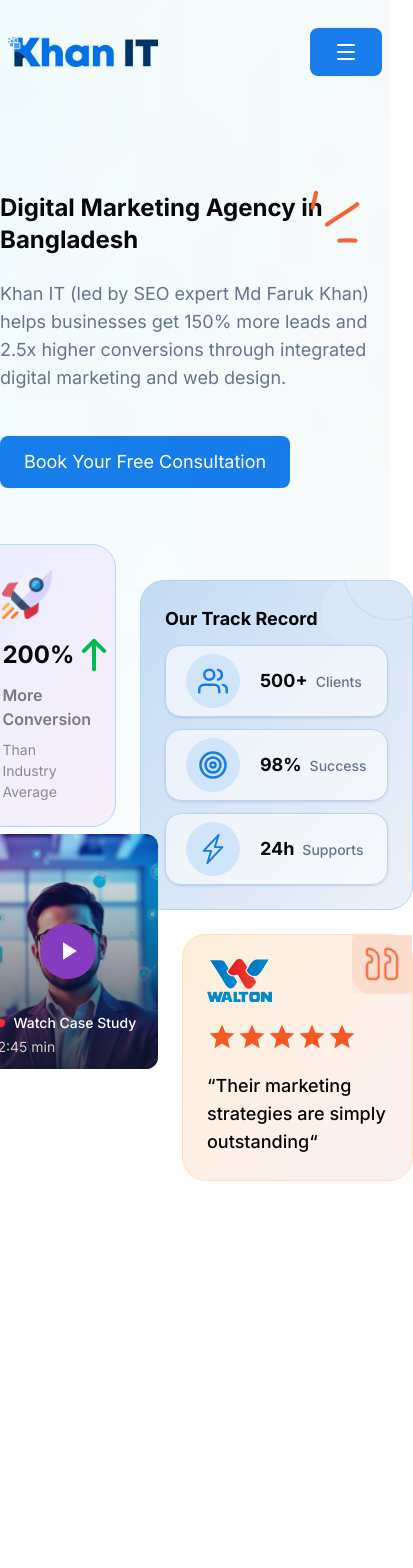
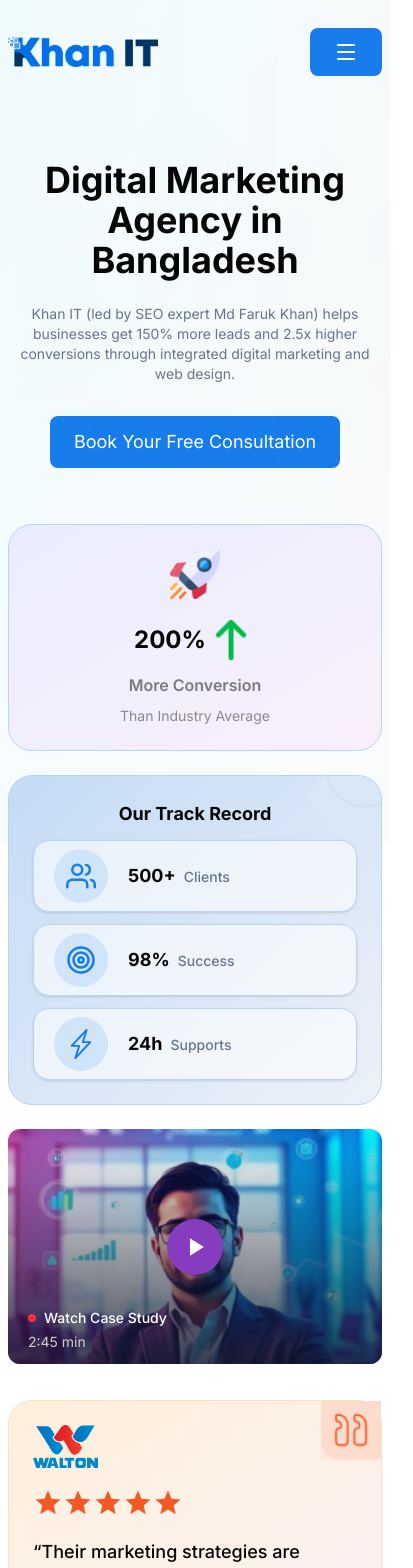
Before and after one commit to khalidhossain5000/khan-it-website-framework-part, a Next.js app: page / in a window 390 px wide. Shown: the top 1568 px of the page, 413 px wide, since content can reach past the window. Before the commit the page ends 1181 px from the top, so only its background shows below. Built offline with nearby package versions, Linux system fonts and the light colour scheme.

Commit message:
banner section responsive done

```diff
--- a/src/Components/Home/Banner/Banner.jsx
+++ b/src/Components/Home/Banner/Banner.jsx
@@ -33,38 +33,41 @@ const statsData = [
 ];
 const Banner = () => {
   return (
-    <section className="h-screen bg-cover bg-center py-48"   style={{
+    <section className="h-screen bg-cover bg-center py-40 lg:py-48 px-2 lg:px-4"   style={{
     backgroundImage: `url(${bgImg.src})`,
   }}>
       <div className="container mx-auto flex flex-col justify-between lg:flex-row items-center gap-14">
         {/* right side ttitle and usbtitle container */}
-        <div className="title-subtitle lg:flex-1 ">
+        <div className="title-subtitle lg:flex-1 text-center lg:text-left">
           <div className="titles relative">
-            <h1 className="text-2xl xl:text-[80px] font-dmSans font-bold lg:font-extrabold text-[#060606]">
+            <h1 className="text-4xl md:text-6xl lg:text-5xl xl:text-[80px] font-dmSans font-bold lg:font-extrabold text-[#060606]">
               Digital Marketing Agency in Bangladesh
             </h1>
-            <img src={titleShape.src} alt="title-shape-frame" className="absolute -top-2 right-6"/>
+            <img src={titleShape.src} alt="title-shape-frame" className="hidden lg:absolute -top-2 right-6"/>
           </div>
-          <p className="text-[#65758B] font-normal font-inter text-lg max-w-2xl py-6 mb-5">
+          <p className="text-[#65758B] font-normal font-inter text-sm xl:text-lg max-w-2xl py-6 mb-2 lg:mb-5 mx-auto lg:mx-0">
             Khan IT (led by SEO expert Md Faruk Khan) helps businesses get 150%
             more leads and 2.5x higher conversions through integrated digital
             marketing and web design.
           </p>
-          <Button className={`text-lg `}>Book Your Free Consultation</Button>
+          <div className="text-center">
+            <Button className={`text-lg mx-auto lg:mx-0`}>Book Your Free Consultation</Button>
+          </div>
         </div>
         {/* left side card container */}
         <div className="card-container lg:flex-1">
           {/* card1 and two contaienr */}
-          <div className="card-icontainer flex gap-6 items-center">
+          <div className="card-icontainer lg:flex gap-6 items-center">
             {/* cardi */}
-            <div className="cardi self-start bg-linear-to-br from-[#eaedff] to-[#f9effb] p-6 rounded-3xl border border-[#B4D5F9] space-y-2 flex-1">
+            <div className="cardi self-start bg-linear-to-br from-[#eaedff] to-[#f9effb] p-6 rounded-3xl border border-[#B4D5F9] space-y-2 lg:flex-1 text-center lg:text-left">
               <Image
                 src={rocketImg}
                 alt="Rocket image"
                 width={50}
                 height={50}
+                className="mx-auto lg:mx-0"
               />
-              <div className="text and icon flex items-center pt-2 xl:pt-4">
+              <div className="text and icon flex items-center justify-center lg:justify-start pt-2 xl:pt-4">
                 <h2 className="text-2xl md:text-3xl lg:text-4xl xl:text-5xl text-text-primary font-bold">
                   200%
                 </h2>
@@ -79,13 +82,13 @@ const Banner = () => {
             </div>
 
             {/* card-ii */}
-            <div className="relative  flex-1 cardii bg-linear-to-br from-[#C4DBF5] to-[#ECF1F8] p-6 rounded-3xl border border-[#B4D5F9] translate-y-9 mb-6">
-              <h2 className="text-lg font-bold text-text-primary">
+            <div className="relative  flex-1 cardii bg-linear-to-br from-[#C4DBF5] to-[#ECF1F8] p-6 rounded-3xl border border-[#B4D5F9] lg:translate-y-9 mb-6 mt-6 lg:mt-0">
+              <h2 className="text-lg font-bold text-text-primary text-center lg:text-left">
                 Our Track Record
               </h2>
 
               <div className="shape bg-[#dae7f6] absolute top-0 right-0 rounded-3xl">
-                <Image src={shape} alt="walton logo" width={90} height={50} />
+                <Image src={shape} alt="walton logo" width={90} height={50} className="w-18 lg:w-22"/>
               </div>
               {/* list- */}
 
@@ -108,9 +111,9 @@ const Banner = () => {
             </div>
           </div>
           {/* card 3 and 4 container */}
-          <div className="card-3-4-conatiner flex items-center gap-6">
+          <div className="card-3-4-conatiner lg:flex items-center gap-6">
             {/* card-iii */}
-            <div className="cardiii flex-1 -translate-y-22">
+            <div className="cardiii flex-1 lg:-translate-y-22">
               <VideoPlayCard />
             </div>
 
```
